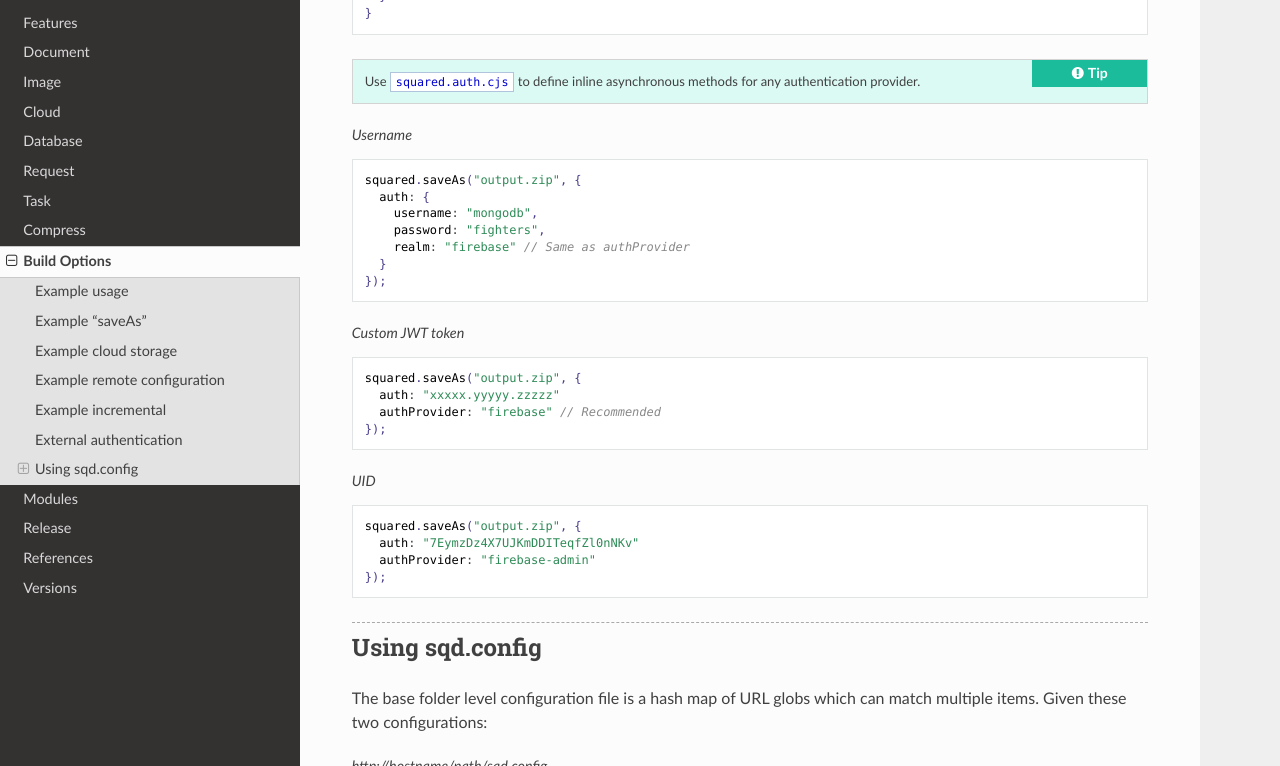
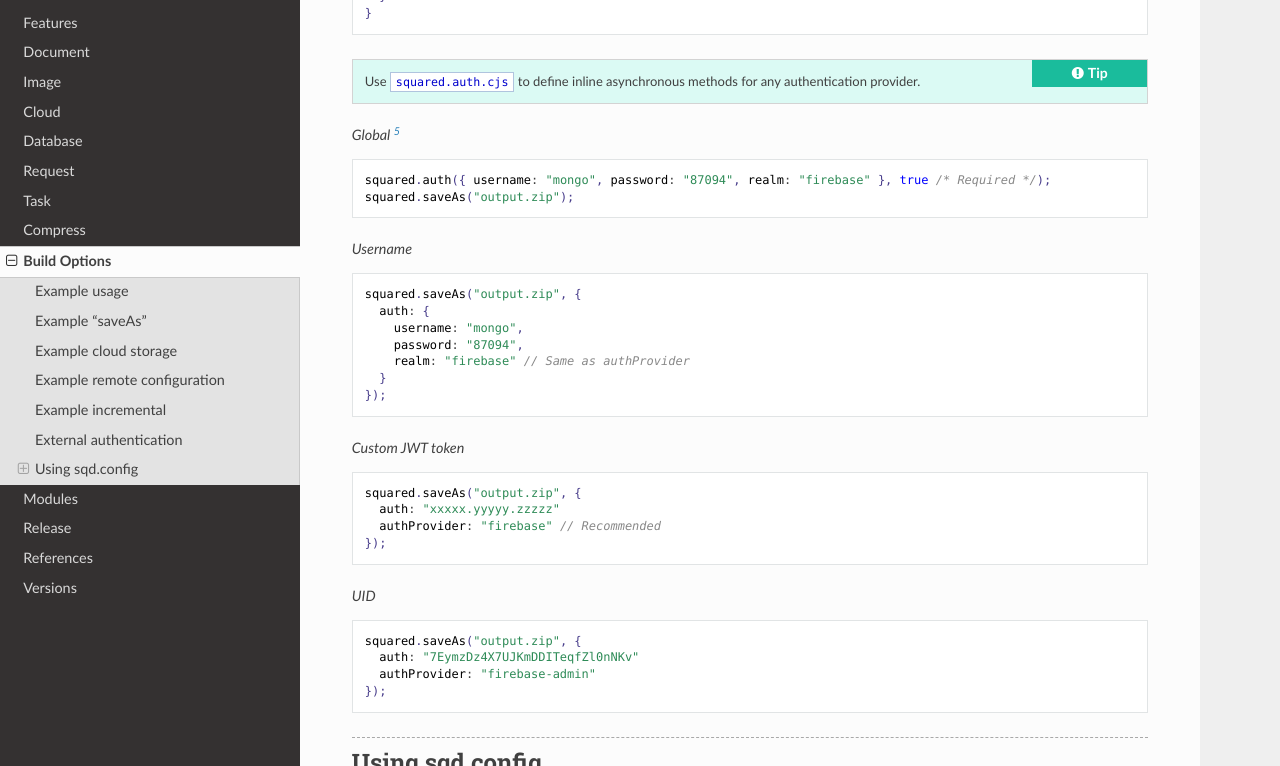
Before and after one commit to anpham6/chrome-docs, a Sphinx documentation site: the page built from source/build.rst, in a window 1280 px wide and 900 px high, scrolled down 5131 px, cut to the strip 134-900 px from the top of the window. Built offline with Sphinx 7.4.7 and the Read the Docs theme 3.1.0, drawn with Linux system fonts in a browser that asks for light colours.

Commit message:
Build: Global auth for non-JWT requests usage example.

```diff
--- a/source/build.rst
+++ b/source/build.rst
@@ -288,12 +288,18 @@ Non-JWT access is supported when using **squared-express** [#]_ and `Express 5 <
 .. tip:: Use ``squared.auth.cjs`` to define inline asynchronous methods for any authentication provider.
 
 .. code-block::
+  :caption: Global [#]_
+
+  squared.auth({ username: "mongo", password: "87094", realm: "firebase" }, true /* Required */);
+  squared.saveAs("output.zip");
+
+.. code-block::
   :caption: Username
 
   squared.saveAs("output.zip", {
     auth: {
-      username: "mongodb",
-      password: "fighters",
+      username: "mongo",
+      password: "87094",
       realm: "firebase" // Same as authProvider
     }
   });
@@ -486,3 +492,4 @@ There is no difference when using :doc:`data sources <document/data>` for writin
 .. [#] npm i json5
 .. [#] npm i smol-toml (0.13.7/0.12.15) | npm i toml (deprecated)
 .. [#] squared-express 4.0 + sqd-serve 0.18
+.. [#] squared 5.7.2
```
